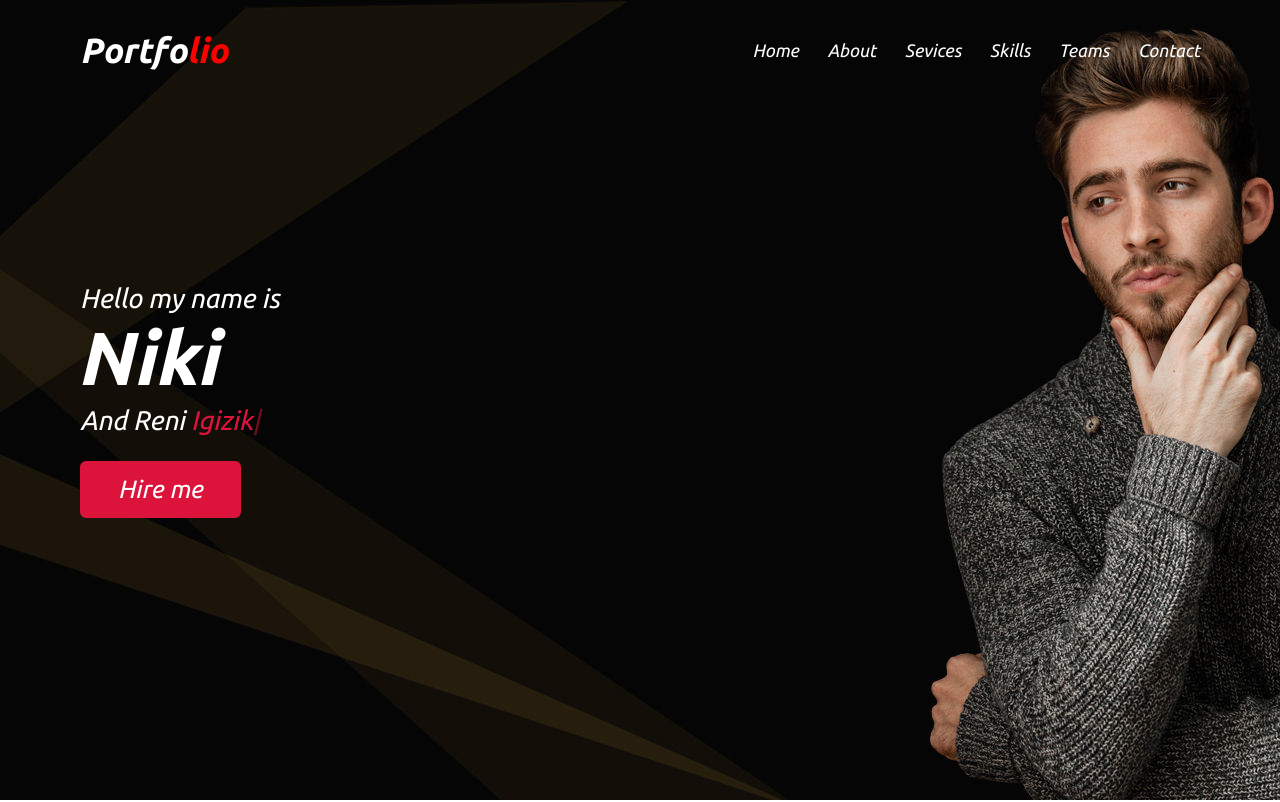
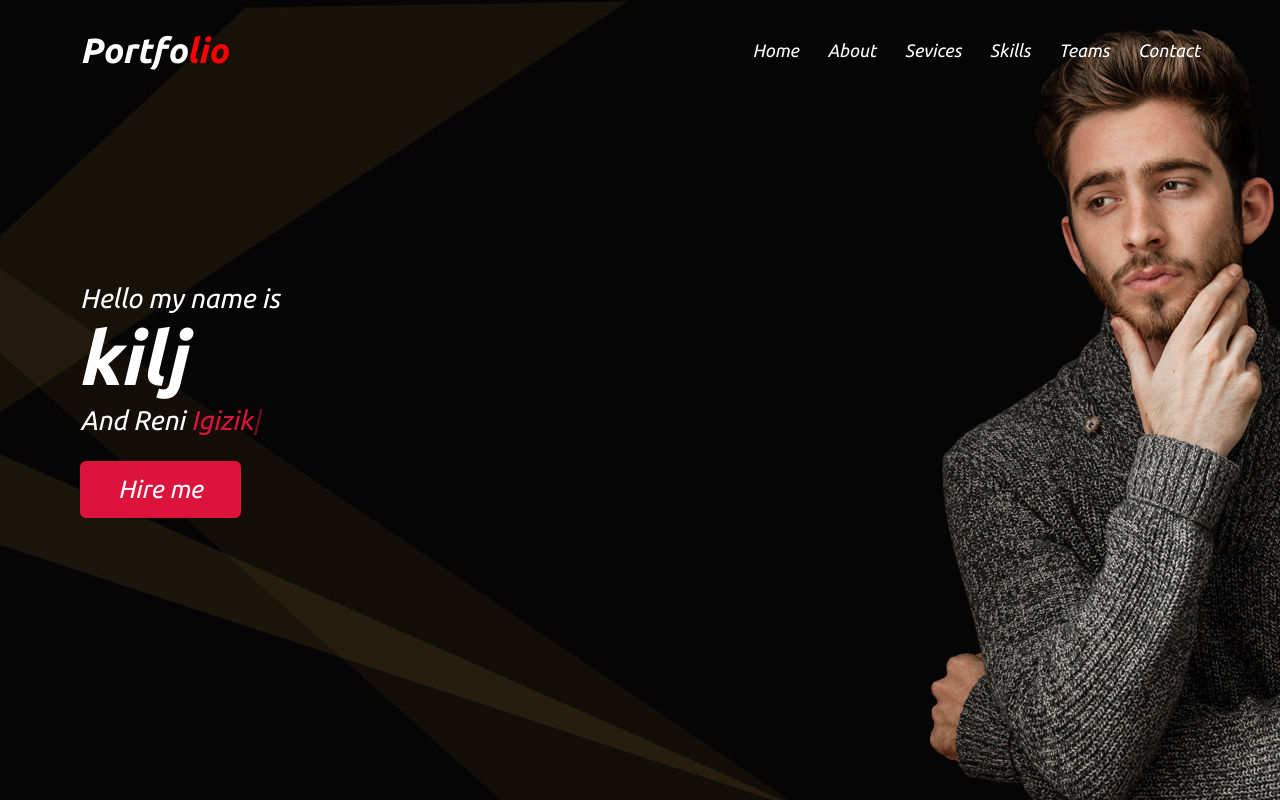
Before and after one commit to cn-rgb/cn-rgb.github.io, a plain HTML site: page index.html in a window 1280 px wide. Shown: the top 802 px of the page. Drawn offline with nearby package versions, Linux system fonts and the light colour scheme.

Commit message:
Update index.html

```diff
--- a/index.html
+++ b/index.html
@@ -53,7 +53,7 @@
 			<div class="max-width">
 				<div class="home-content">
 					<div class="text-1">Hello my name is</div>
-					<div class="text-2">Niki</div>
+					<div class="text-2">kilj</div>
 					<div class="text-3">And Reni <span class="typing"></span></div>
 					<a href="#">Hire me</a>
 				<!---
```
